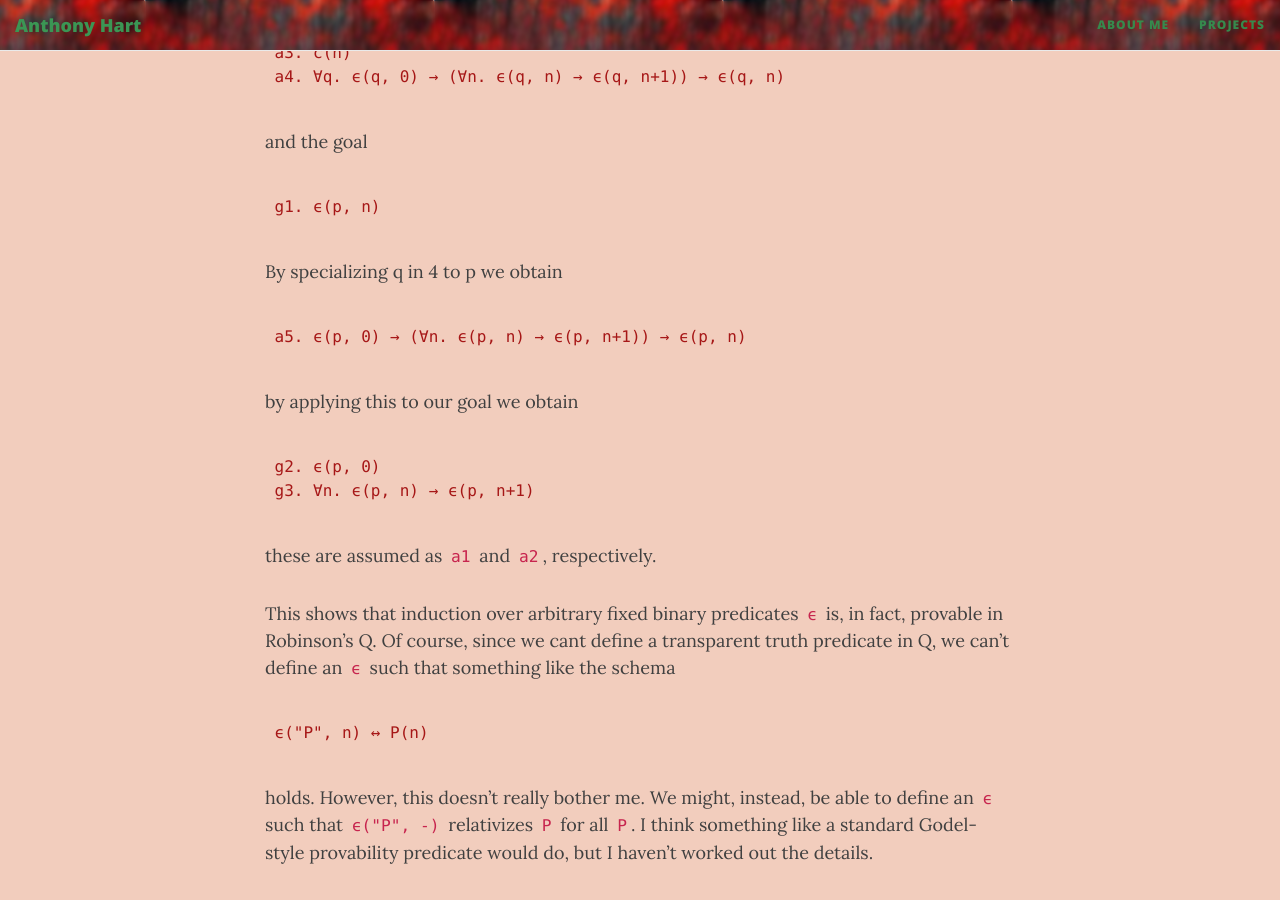
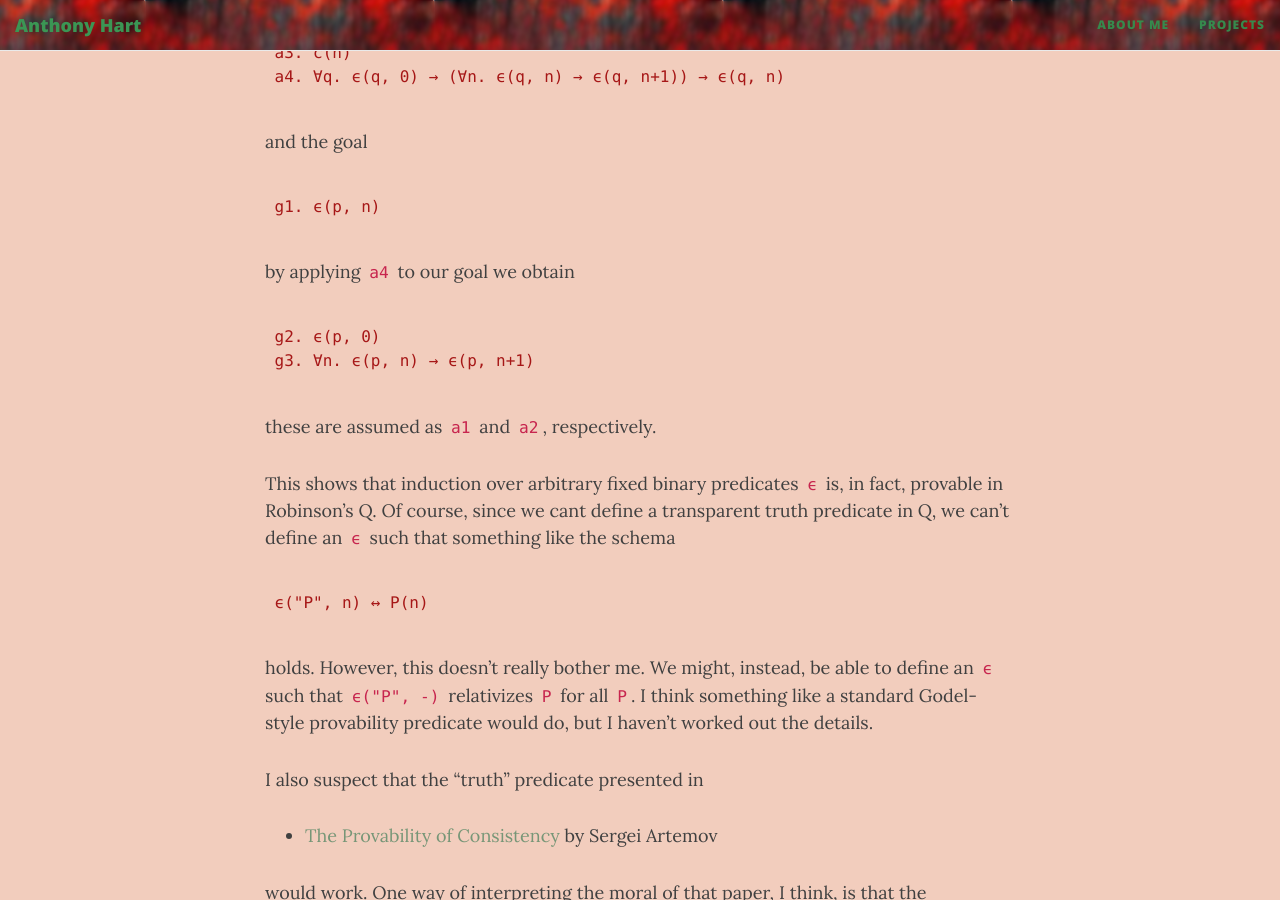
Before and after one commit to AHartNtkn/AHartNtkn.github.io, a Jekyll site: the page built from _posts/2022-02-11-Relativized-Predicates.md, in a window 1280 px wide and 900 px high, scrolled down 6442 px. Built offline with Jekyll 4.4.1, drawn with Linux system fonts in a browser that asks for light colours; nearby versions of some CDN libraries.

Commit message:
Simplified proof

````diff
--- a/_posts/2022-02-11-Relativized-Predicates.md
+++ b/_posts/2022-02-11-Relativized-Predicates.md
@@ -215,13 +215,7 @@ and the goal
 g1. ϵ(p, n)
 ```
 
-By specializing q in 4 to p we obtain
-
-```
-a5. ϵ(p, 0) → (∀n. ϵ(p, n) → ϵ(p, n+1)) → ϵ(p, n)
-```
-
-by applying this to our goal we obtain
+by applying `a4` to our goal we obtain
 
 ```
 g2. ϵ(p, 0)
````
